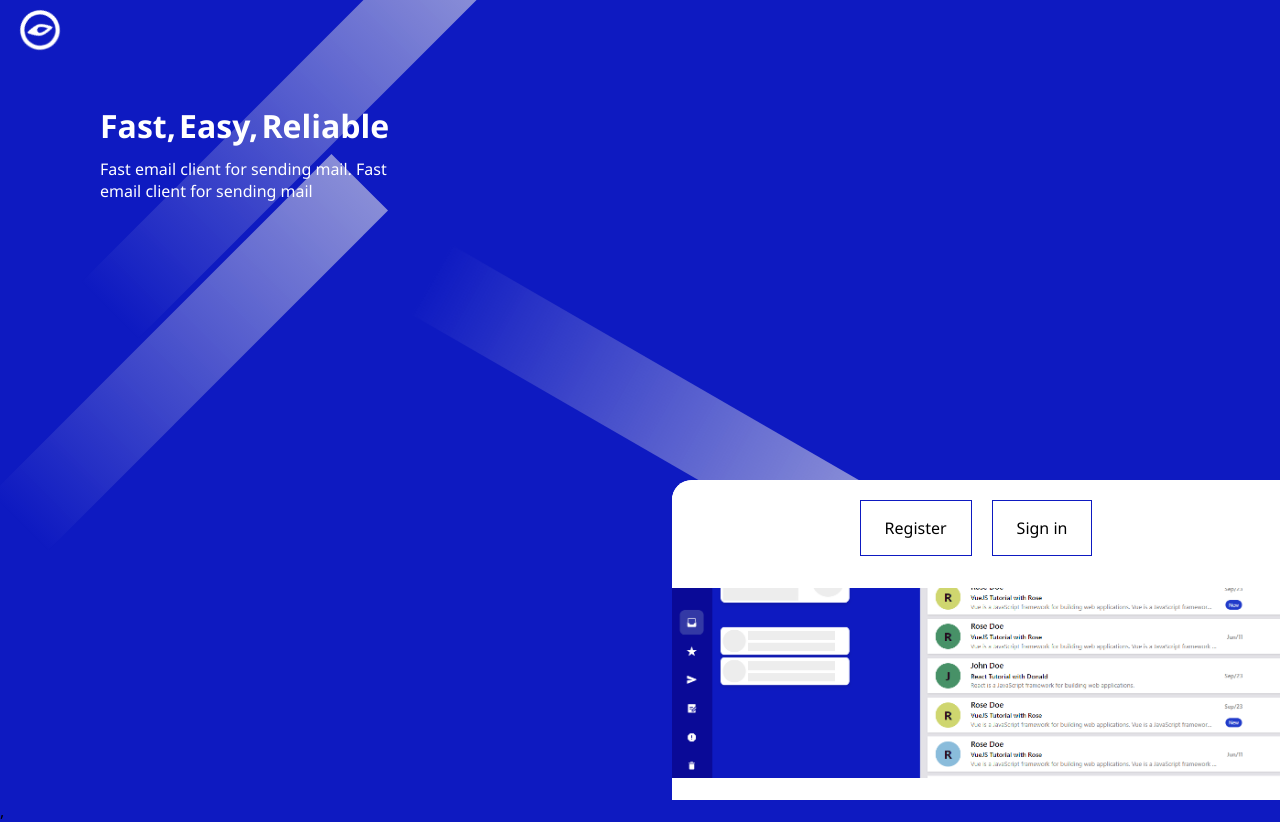
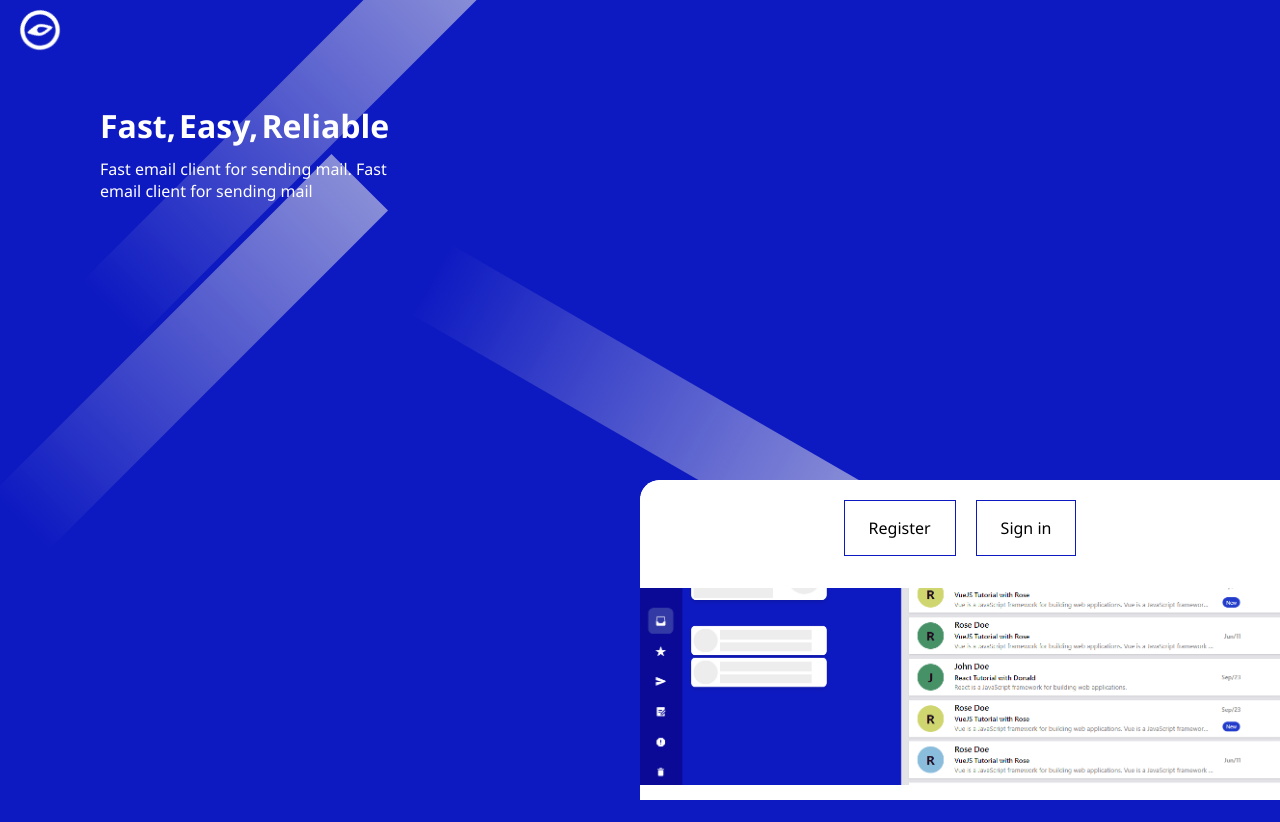
Before and after one commit to Xyzeebit/compass-mail-app, a React (Create React App) app in the folder client/: page / in a window 1280 px wide. After the commit the page ends 800 px from the top, so only its background shows below. Built offline with nearby package versions, Linux system fonts and the light colour scheme.

Commit message:
fixed layout shifting effect

```diff
--- a/client/src/index.js
+++ b/client/src/index.js
@@ -16,7 +16,7 @@ const client = new ApolloClient({
 
 ReactDOM.render(
   <ApolloProvider client={client}>
-    <App />,
+    <App />
   </ApolloProvider>,
   document.getElementById('root')
 );
--- a/client/src/styles/home.css
+++ b/client/src/styles/home.css
@@ -105,7 +105,7 @@ p.desc {
     position: absolute;
     bottom: 0;
     right: 0;
-    width: 38rem;
+    width: 40rem;
     height: 20rem;
     z-index: 2;
     background-image: url(../images/snapshot.png);
```
